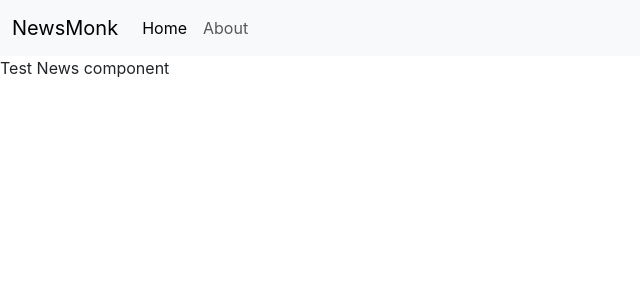
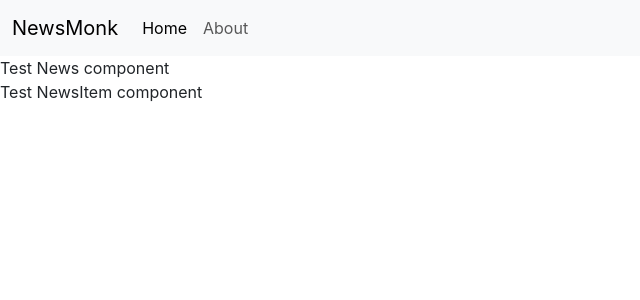
Before and after one commit to mayankbohra/newsapp, a React (Create React App) app: page / in a window 1280 px wide. Shown: the top 300 px of the page, without its empty margins (0-640 px from the left). Built offline with nearby package versions, Linux system fonts and the light colour scheme.

Commit message:
add news item component

```diff
--- a/src/components/News.js
+++ b/src/components/News.js
@@ -1,10 +1,12 @@
 import React, { Component } from 'react'
+import NewsItem from './NewsItem'
 
 export class News extends Component {
   render() {
     return (
       <div>
         Test News component
+        <NewsItem/>
       </div>
     )
   }
--- /dev/null
+++ b/src/components/NewsItem.js
@@ -0,0 +1,13 @@
+import React, { Component } from 'react'
+
+export class NewsItem extends Component {
+  render() {
+    return (
+      <div>
+        Test NewsItem component
+      </div>
+    )
+  }
+}
+
+export default NewsItem
```
